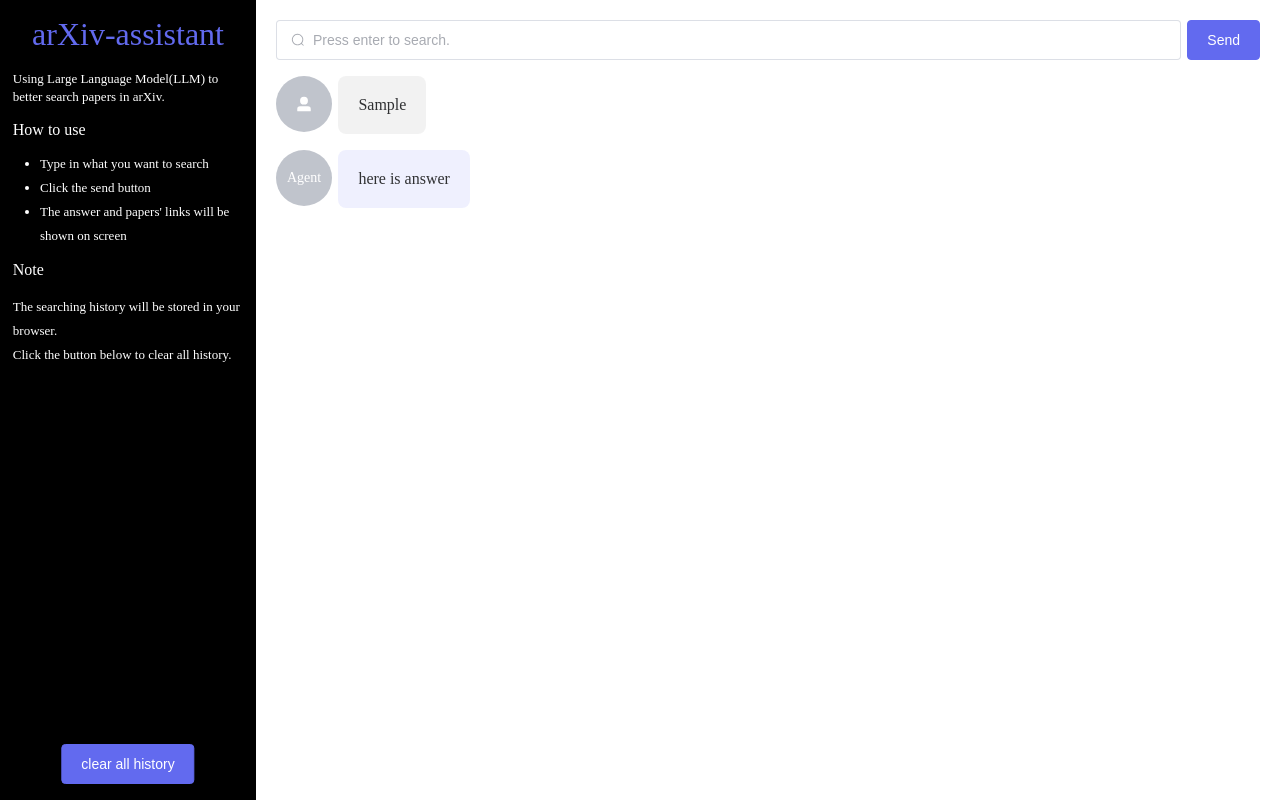
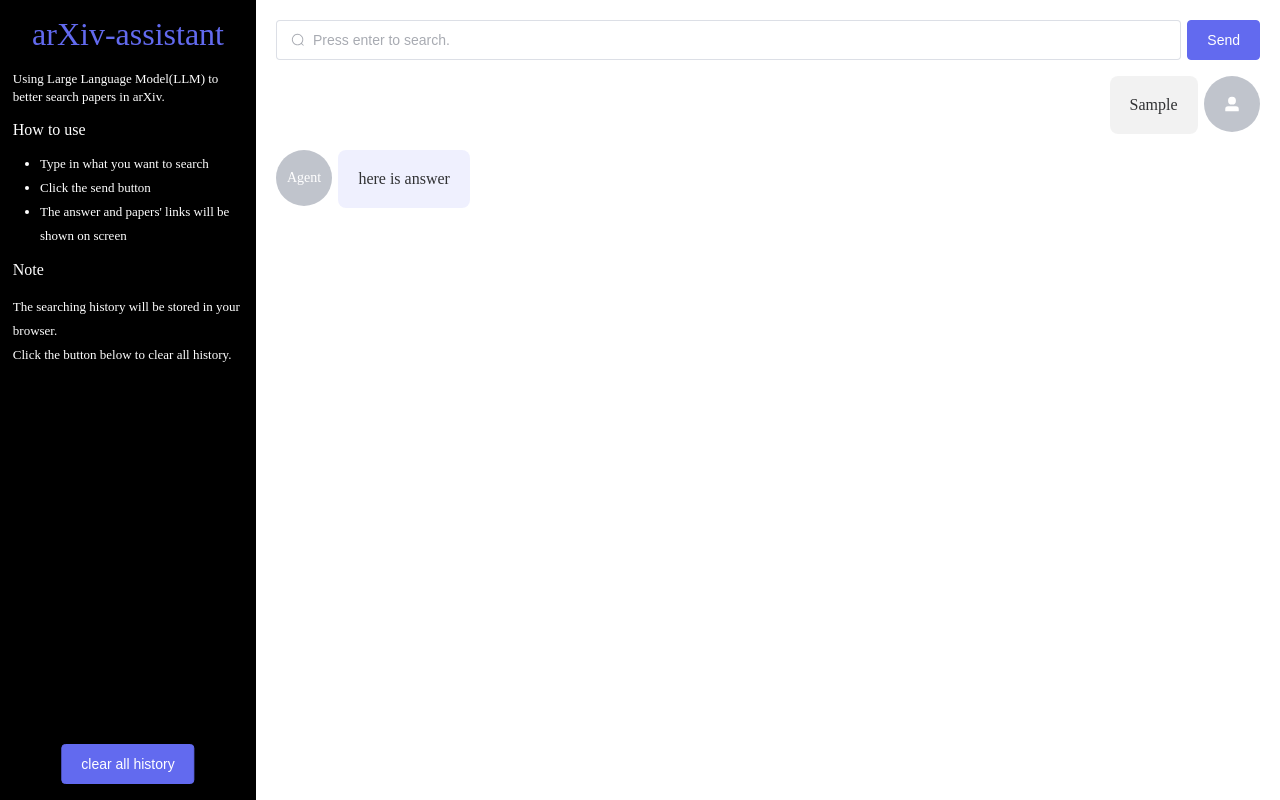
Before and after one commit to AliceRayLu/arXiv-assistant, a Vue app: page / in a window 1280 px wide. Both pictures are taken after typing "Sample" into the empty fields and a click on the button "Send". Built offline with nearby package versions, Linux system fonts and the light colour scheme.

Commit message:
put user at right

```diff
--- a/package.json
+++ b/package.json
@@ -10,6 +10,7 @@
   "dependencies": {
     "core-js": "^3.8.3",
     "element-plus": "^2.3.8",
+    "langchain": "^0.0.110",
     "vue": "^3.2.13",
     "vue-router": "^4.2.4"
   },
--- a/src/components/QandA.vue
+++ b/src/components/QandA.vue
@@ -1,6 +1,5 @@
 <template>
-  <el-row class="role">
-    <el-avatar :icon="UserFilled" size="large" />
+  <el-row class="role" style="display: flex; justify-content: flex-end">
     <el-card
       class="card"
       shadow="never"
@@ -12,6 +11,7 @@
     >
       <div>{{ props.question }}</div>
     </el-card>
+    <el-avatar :icon="UserFilled" size="large" />
   </el-row>
   <el-row class="role">
     <el-avatar size="large">Agent</el-avatar>
@@ -44,7 +44,7 @@
 }
 .card {
   margin-left: 0.5vw;
-  /*background-color: ;*/
+  margin-right: 0.5vw;
 }
 /deep/.el-card {
   border: none;
```
Also changed, not shown: 1 other file (tests, documents, lock files or other folders).
